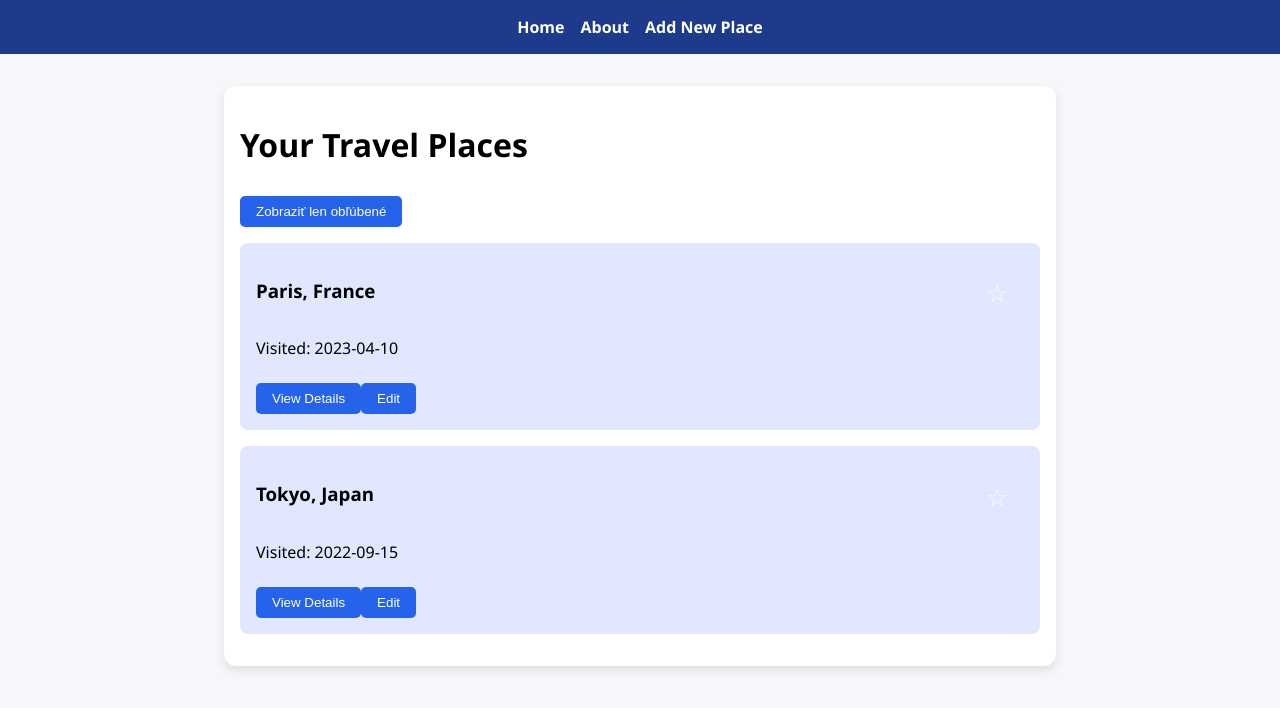
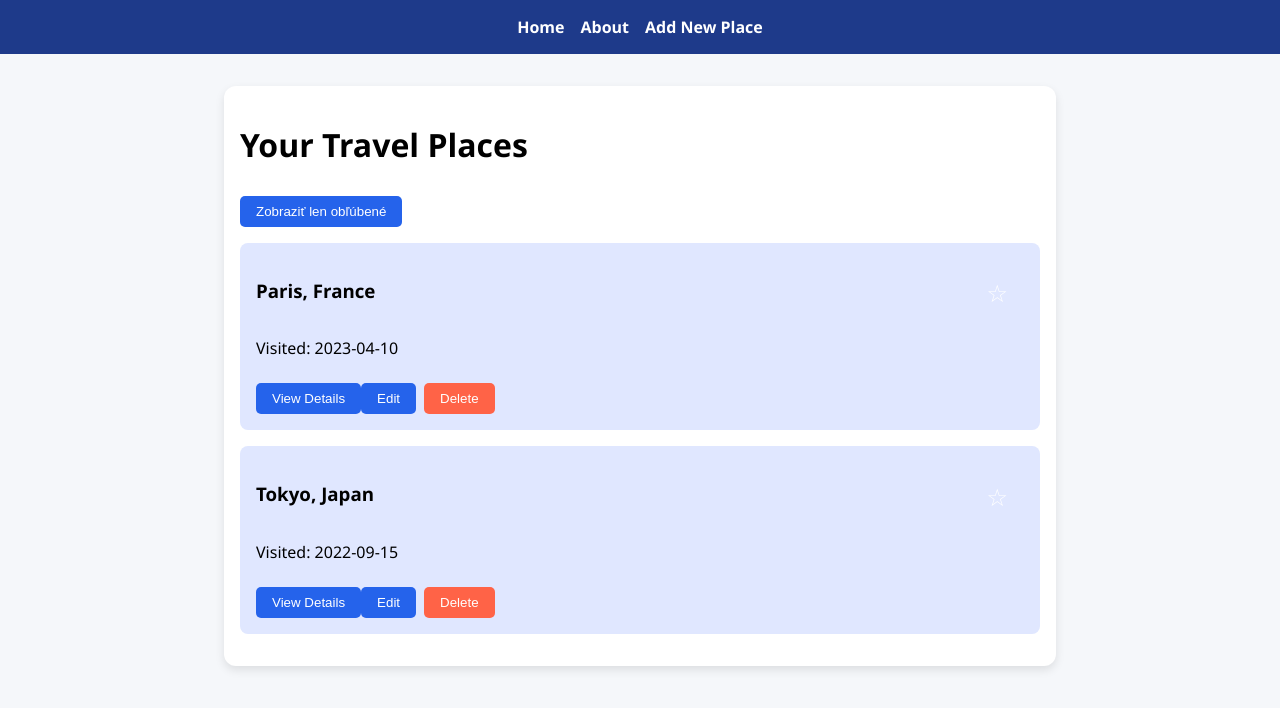
Before and after one commit to KonarAndriiana/Travel-Log, a React (Create React App) app in the folder travel-log/: page / in a window 1280 px wide. Shown: the top 708 px of the page. Built offline with nearby package versions, Linux system fonts and the light colour scheme.

Commit message:
Add delete func to PlaceCard

```diff
--- a/travel-log/src/components/PlaceCard.js
+++ b/travel-log/src/components/PlaceCard.js
@@ -8,8 +8,18 @@ function PlaceCard({ place }) {
       p.id === place.id ? { ...p, favorite: !p.favorite } : p
     );
     localStorage.setItem('travelPlaces', JSON.stringify(updatedPlaces));
-    window.location.reload(); // jednoduchý refresh, aby sa prepli ikony
+    window.location.reload();
   };
+
+  const deletePlace = () => {
+    if (window.confirm('Are you sure you want to delete this place?')) {
+      const storedPlaces = JSON.parse(localStorage.getItem('travelPlaces')) || [];
+      const updatedPlaces = storedPlaces.filter(p => p.id !== place.id);
+      localStorage.setItem('travelPlaces', JSON.stringify(updatedPlaces));
+      window.location.reload();
+    }
+  };
+
 
   return (
     <div className="place-card">
@@ -23,10 +33,13 @@ function PlaceCard({ place }) {
       <div>
         <Link to={`/place/${place.id}`}><button>View Details</button></Link>
         <Link to={`/edit/${place.id}`}><button>Edit</button></Link>
+        <button onClick={deletePlace} style={{ backgroundColor: 'tomato', color: 'white', marginLeft: '0.5rem' }}>
+          Delete
+        </button>
       </div>
-
     </div>
   );
 }
 
+
 export default PlaceCard;
```
